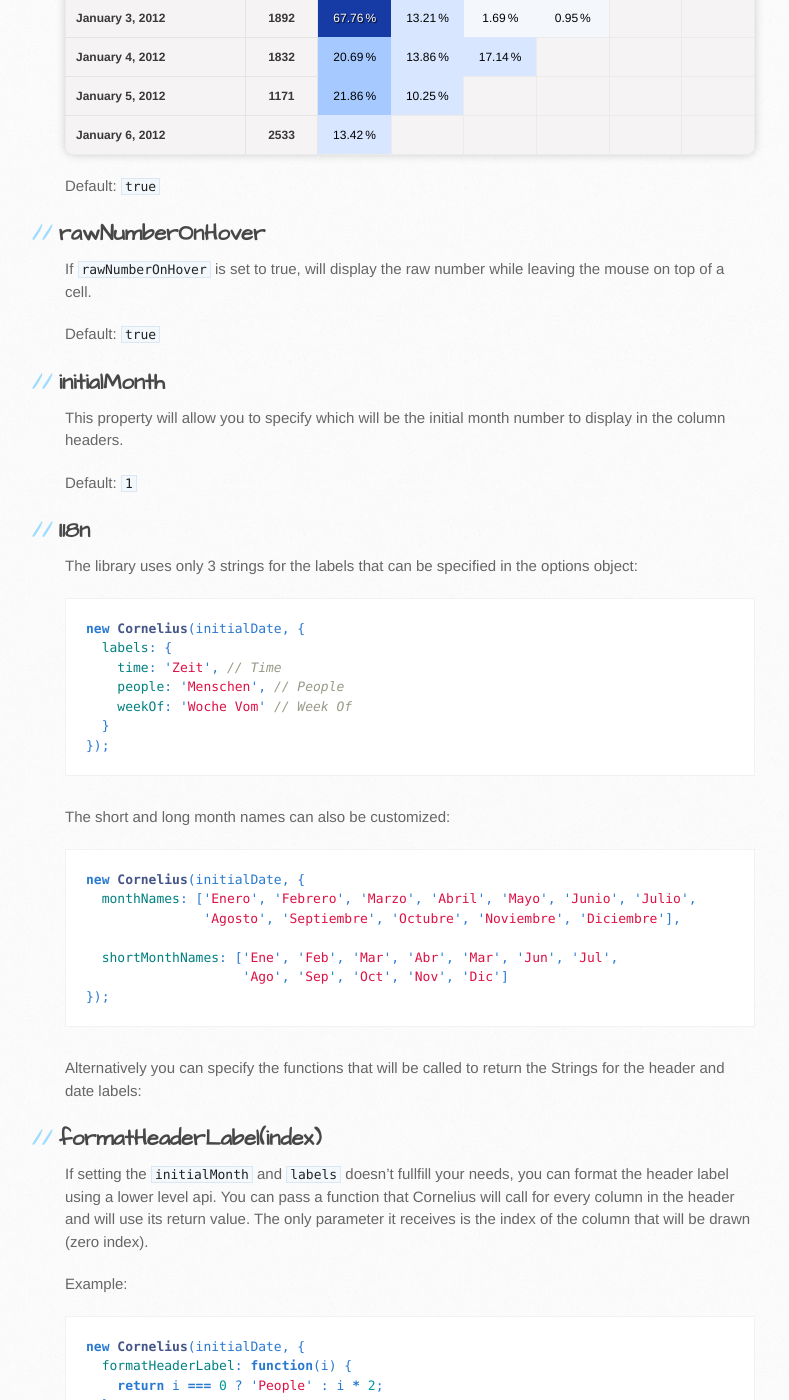
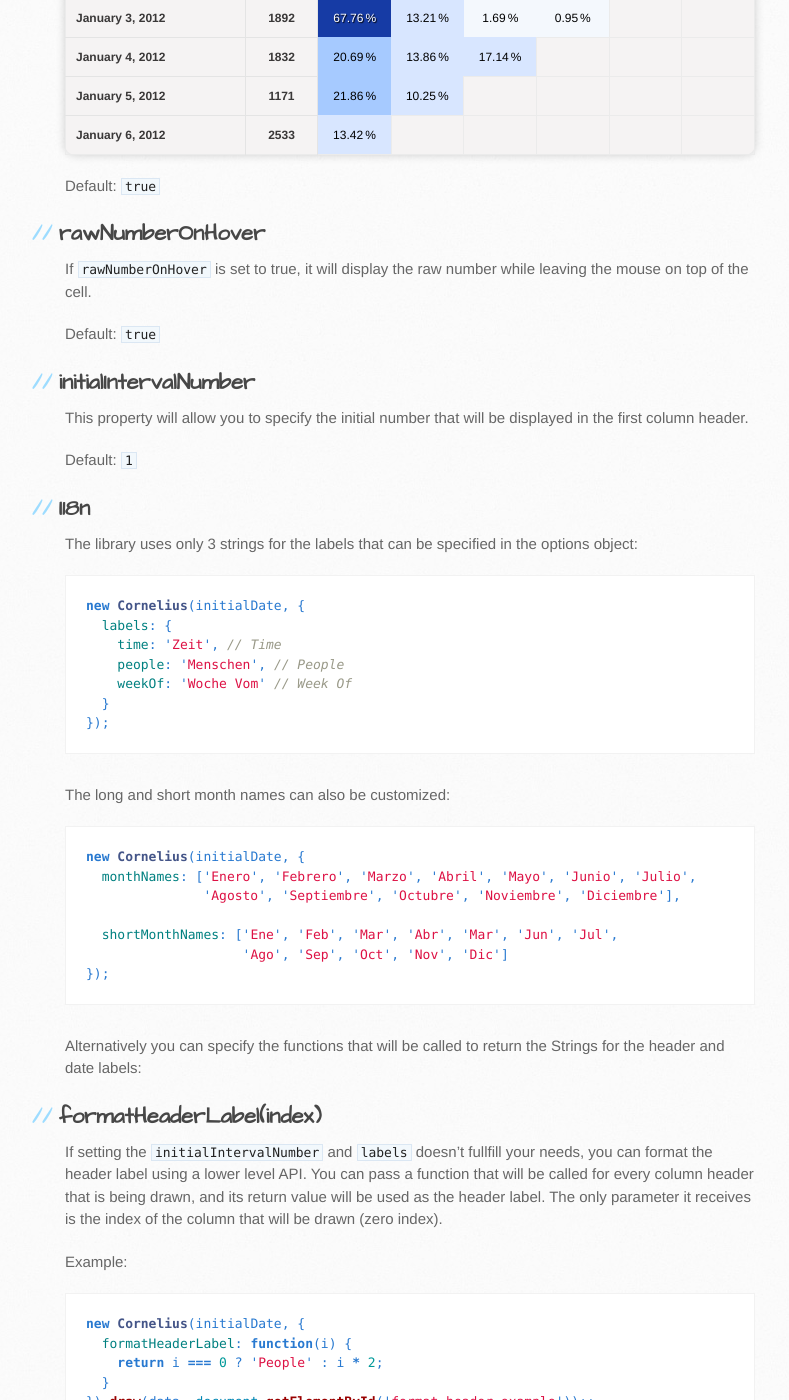
Before and after one commit to restorando/cornelius, a Jekyll site: the page built from index.md, in a window 1280 px wide and 1400 px high, scrolled down 3992 px. Shown: the whole window, without its empty margins (105-894 px from the left). Built offline with Jekyll 4.4.1, drawn with Linux system fonts in a browser that asks for light colours; some of the changed text lies outside the part shown.

Commit message:
fix grammar

```diff
--- a/index.md
+++ b/index.md
@@ -58,11 +58,11 @@
 
 ## Container
 
-The second parameter it takes in a DOM element where the table will be inserted as a child element.
+The second parameter it takes is a DOM element, where the table will be inserted as a child element.
 
 # Options
 
-Cornelius accept any of these option values passed to the constructor:
+Cornelius accepts any of these option values passed to the constructor:
 
 ## timeInterval
 
@@ -83,11 +83,11 @@
 
 ## repeatLevels
 
-It is possible to customize the colors of the cells depending on the percentage each of those have.
-You will have to specify the class names and the percentage ranges the library will use to decide which class
-will assign to each cell.
+It is possible to customize the colours of the cells depending on the percentage each of them have.
+You will have to specify the class names and the percentage ranges the library will use in order to decide which class
+will be assigned to each cell.
 
-Below are the default css classes and ranges the library use.
+Below are the default css classes and ranges the library uses.
 
 {% highlight javascript %}
 
@@ -133,13 +133,13 @@
 
 ## rawNumberOnHover
 
-If `rawNumberOnHover` is set to true, will display the raw number while leaving the mouse on top of a cell.
+If `rawNumberOnHover` is set to true, it will display the raw number while leaving the mouse on top of the cell.
 
 Default: `true`
 
-## initialMonth
+## initialIntervalNumber
 
-This property will allow you to specify which will be the initial month number to display in the column headers.
+This property will allow you to specify the initial number that will be displayed in the first column header.
 
 Default: `1`
 
@@ -157,7 +157,7 @@
 });
 {% endhighlight %}
 
-The short and long month names can also be customized:
+The long and short month names can also be customized:
 
 {% highlight javascript %}
 new Cornelius(initialDate, {
@@ -174,10 +174,8 @@
 
 ## formatHeaderLabel(index)
 
-If setting the `initialMonth` and `labels` doesn't fullfill your needs, you can format the header label
-using a lower level api. You can pass a function that Cornelius will call for every column in the header
-and will use its return value. The only parameter it receives is the index of the column that will be drawn
-(zero index).
+If setting the `initialIntervalNumber` and `labels` doesn't fullfill your needs, you can format the header label
+using a lower level API. You can pass a function that will be called for every column header that is being drawn, and its return value will be used as the header label. The only parameter it receives is the index of the column that will be drawn (zero index).
 
 Example:
 
@@ -193,7 +191,7 @@
 
 # Formatting the dates
 
-There are 4 optional parameters that Cornelius can use to format the date labels. Depending with
+There are 4 optional parameters that Cornelius can use to format the date labels. Depending on the
 time interval you use, you can pass a `formatDailyLabel`, `formatWeeklyLabel`, `formatMonthlyLabel` and
 `formatYearlyLabel` function to format a `daily`, `weekly`, `monthly` and `yearly` cohort chart respectively.
 
@@ -219,13 +217,13 @@
 Example:
 
 {% highlight javascript %}
-Cornelius.getDefaults(); // { ..., initialMonth: 1, timeInterval: 'monthly', ... }
+Cornelius.getDefaults(); // { ..., initialIntervalNumber: 1, timeInterval: 'monthly', ... }
 
-Cornelius.setDefaults({initialMonth: 0, timeInterval: 'weekly'});
+Cornelius.setDefaults({initialIntervalNumber: 0, timeInterval: 'weekly'});
 
-Cornelius.getDefaults(); // { ..., initialMonth: 0, timeInterval: 'weekly', ... }
+Cornelius.getDefaults(); // { ..., initialIntervalNumber: 0, timeInterval: 'weekly', ... }
 
 Cornelius.resetDefaults();
 
-Cornelius.getDefaults(); // { ..., initialMonth: 1, timeInterval: 'monthly', ... }
+Cornelius.getDefaults(); // { ..., initialIntervalNumber: 1, timeInterval: 'monthly', ... }
 {% endhighlight %}
```
